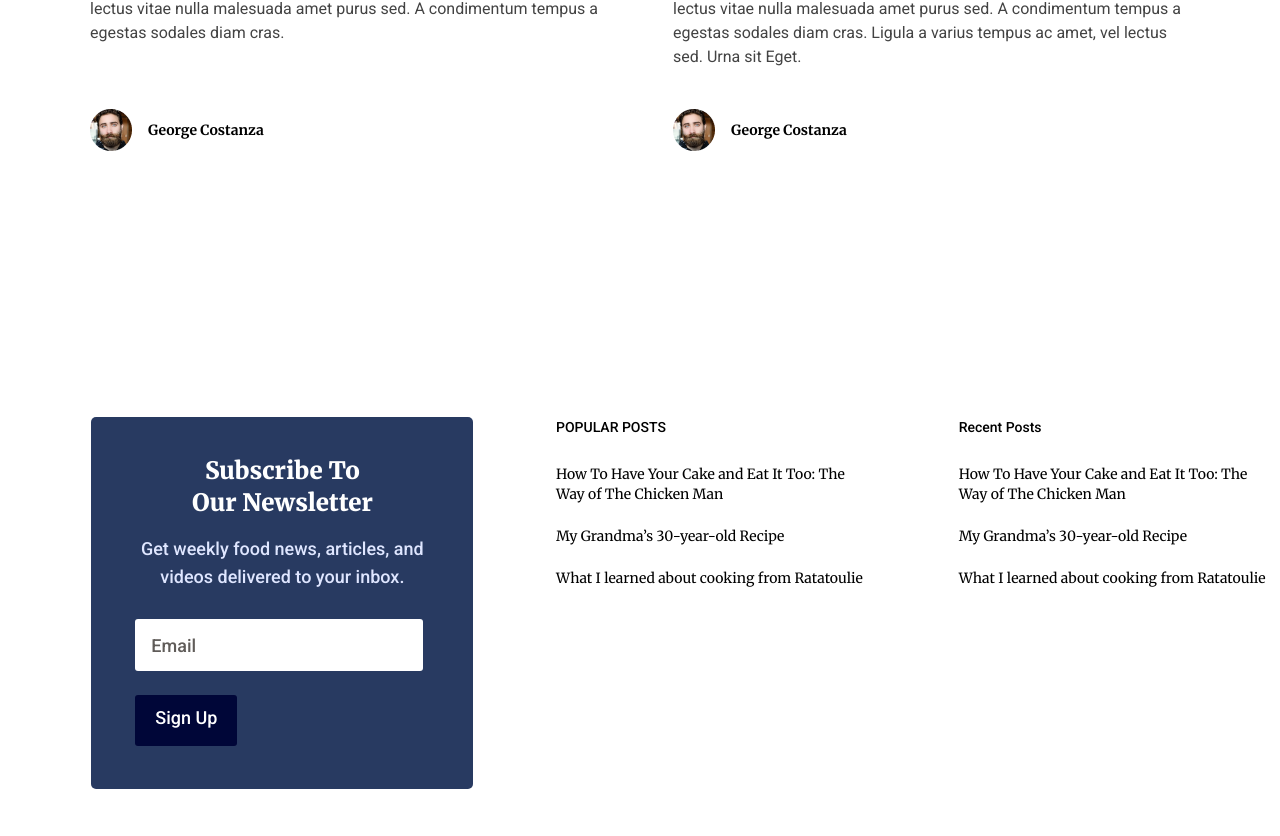
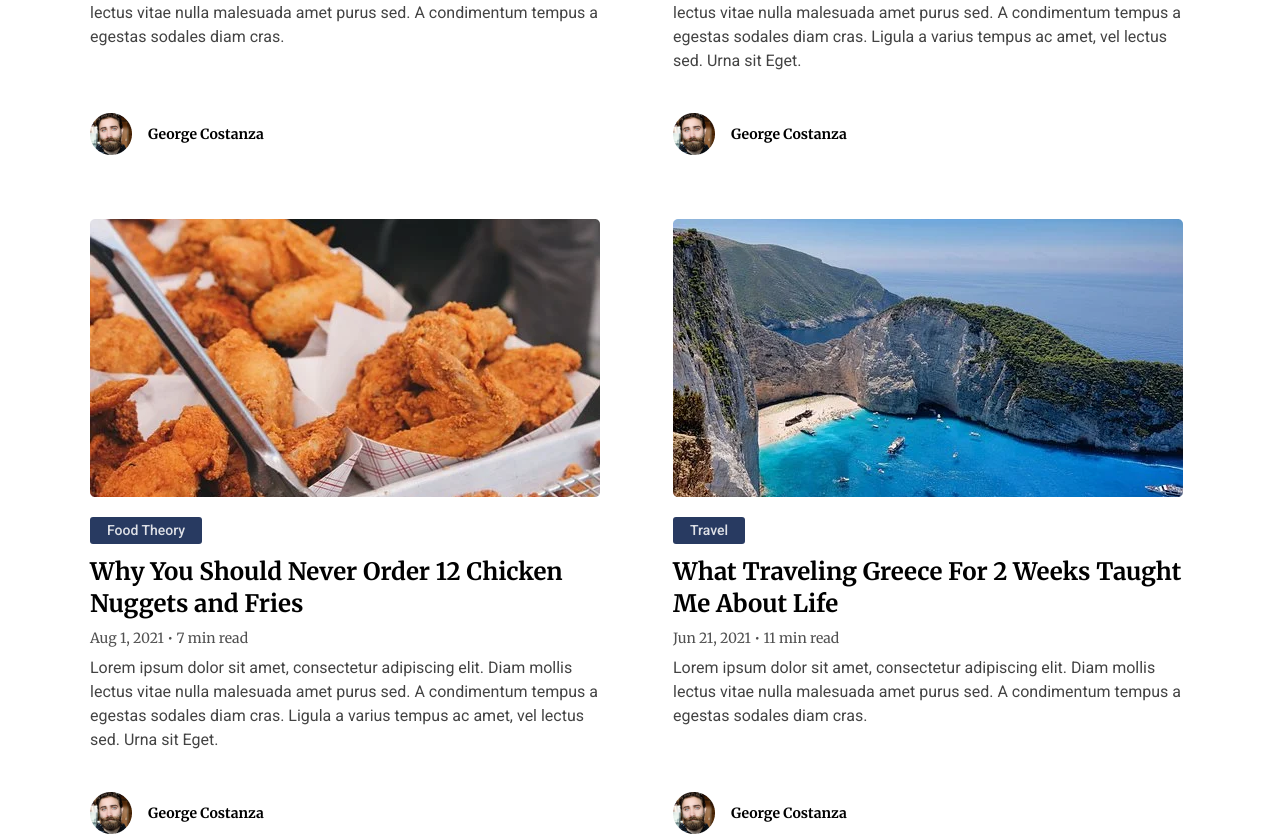
Before and after one commit to AnjaliChandaRC/blog-post-practice, a React (Vite) app: page / in a window 1280 px wide. Shown: the part 918-1754 px from the top of the page. Built offline with nearby package versions, Linux system fonts and the light colour scheme.

Commit message:
add more cards

```diff
--- a/src/common/Helper.tsx
+++ b/src/common/Helper.tsx
@@ -23,24 +23,24 @@ export const CardsData = [
     img2: authorImg,
     authorName: "George Costanza",
   },
-  // {
-  //   img: cardTwoImg,
-  //   btnText: "Food Theory",
-  //   heading: "Why You Should Never Order 12 Chicken Nuggets and Fries",
-  //   time: "Aug 1, 2021 • 7 min read",
-  //   stanza:
-  //     "Lorem ipsum dolor sit amet, consectetur adipiscing elit. Diam mollis lectus vitae nulla malesuada amet purus sed. A condimentum tempus a egestas sodales diam cras. Ligula a varius tempus ac amet, vel lectus sed. Urna sit Eget.",
-  //   img2: authorImg,
-  //   authorName: "George Costanza",
-  // },
-  // {
-  //   img: cardOneImg,
-  //   btnText: "Travel",
-  //   heading: "What Traveling Greece For 2 Weeks Taught Me About Life",
-  //   time: "Jun 21, 2021 • 11 min read",
-  //   stanza:
-  //     "Lorem ipsum dolor sit amet, consectetur adipiscing elit. Diam mollis lectus vitae nulla malesuada amet purus sed. A condimentum tempus a egestas sodales diam cras.",
-  //   img2: authorImg,
-  //   authorName: "George Costanza",
-  // },
+  {
+    img: cardTwoImg,
+    btnText: "Food Theory",
+    heading: "Why You Should Never Order 12 Chicken Nuggets and Fries",
+    time: "Aug 1, 2021 • 7 min read",
+    stanza:
+      "Lorem ipsum dolor sit amet, consectetur adipiscing elit. Diam mollis lectus vitae nulla malesuada amet purus sed. A condimentum tempus a egestas sodales diam cras. Ligula a varius tempus ac amet, vel lectus sed. Urna sit Eget.",
+    img2: authorImg,
+    authorName: "George Costanza",
+  },
+  {
+    img: cardOneImg,
+    btnText: "Travel",
+    heading: "What Traveling Greece For 2 Weeks Taught Me About Life",
+    time: "Jun 21, 2021 • 11 min read",
+    stanza:
+      "Lorem ipsum dolor sit amet, consectetur adipiscing elit. Diam mollis lectus vitae nulla malesuada amet purus sed. A condimentum tempus a egestas sodales diam cras.",
+    img2: authorImg,
+    authorName: "George Costanza",
+  },
 ];
--- a/src/components/CardsBlog.tsx
+++ b/src/components/CardsBlog.tsx
@@ -3,16 +3,16 @@ import { CardsData } from "../common/Helper";
 const CardsBlog = () => {
   return (
     <>
-      <div className="container xl:max-w-[1100px] pt-12 lg:pt-20 px-4 sm:px-8 xl:px-0 mx-auto">
-        <div className="lg:flex justify-between">
+      <div className="container xl:max-w-[1100px] pt-12 lg:pt-5 px-4 sm:px-8 xl:px-0 mx-auto">
+        <div className="lg:flex justify-between flex-wrap">
           {CardsData.map((obj, index) => {
             return (
-              <a
-                href="/blog-post"
-                key={index}
-                className="lg:w-[47%] pt-12 lg:pt-0"
-              >
-                <img src={obj.img} alt="card-img-1" />
+              <a href="/blog-post" key={index} className="lg:w-[47%]">
+                <img
+                  src={obj.img}
+                  alt="card-img-1"
+                  className="pt-12 lg:pt-16"
+                />
                 <div className="flex justify-between flex-col">
                   <div>
                     <button className="text-sm font-Roboto text-white_off_3 font-medium px-[17px] pt-[3px] pb-1 bg-light_blue rounded-[3px] mt-5">
```
